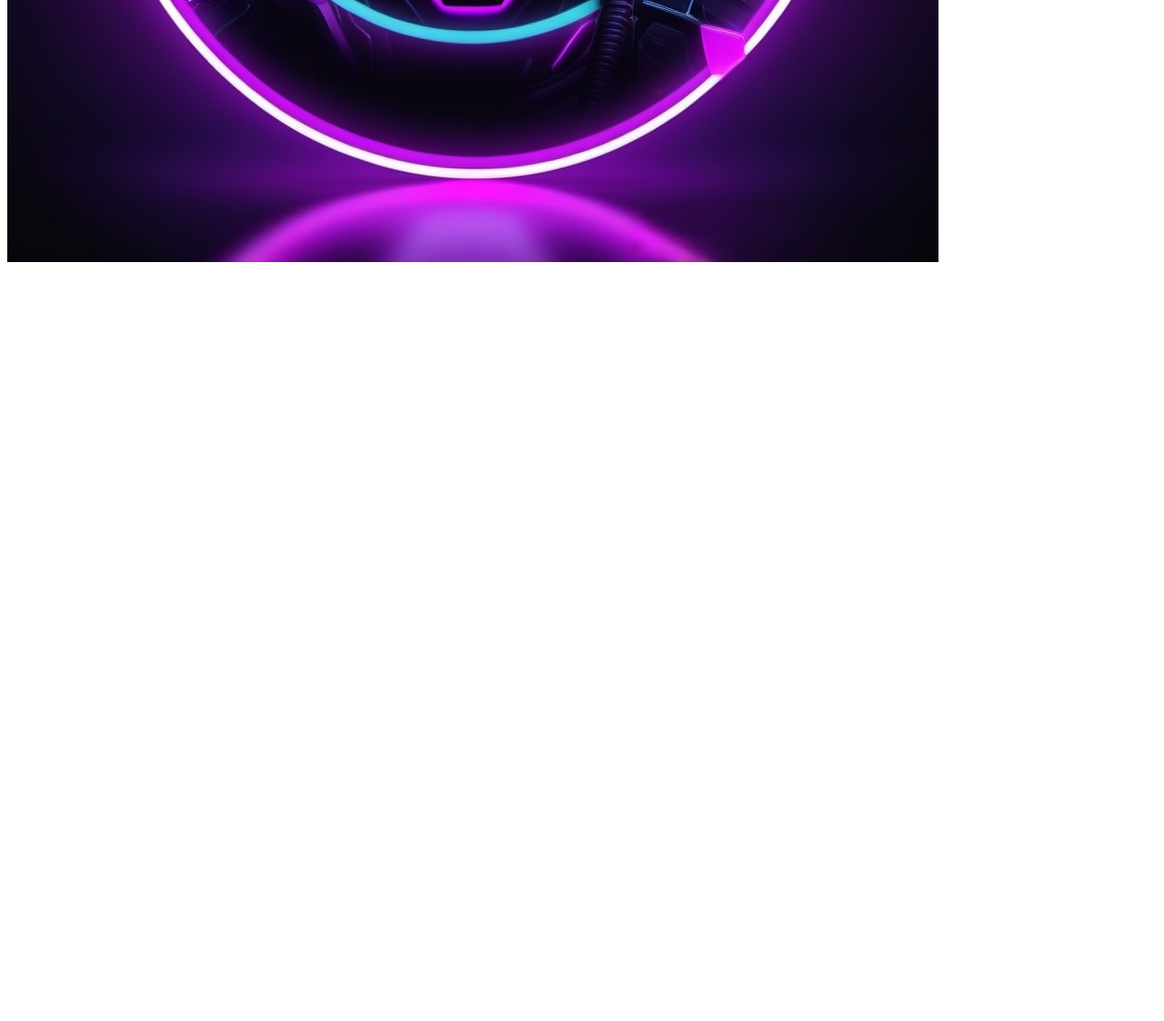
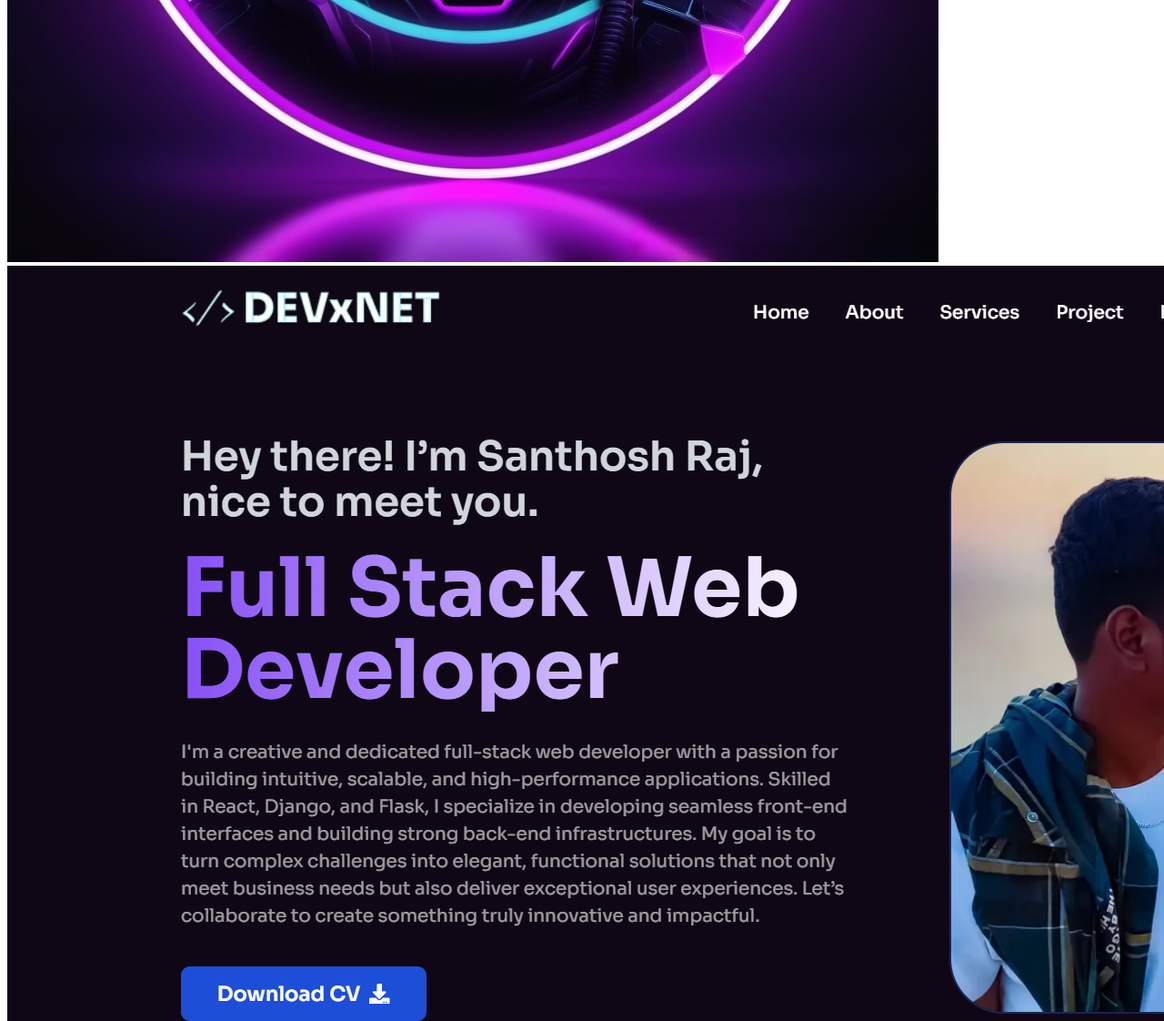
Before and after one commit to sandyddeveloper/Banners, a plain HTML site: page index.html in a window 1280 px wide. Shown: the part 2856-3978 px from the top of the page at 91% size. Before the commit the page ends 3156 px from the top, so only its background shows below. Drawn offline with Linux system fonts and the light colour scheme.

Commit message:
Update index.html

```diff
--- a/index.html
+++ b/index.html
@@ -10,5 +10,6 @@
     <img src="static/img/profile.jpg" alt="image">
     <img src="static/img/Thumbnail.png" alt="image">
     <img src="static/img/profile_discord.jpg" alt="image">
+    <img src="static/img/portfolio.png" alt="image">
 </body>
 </html>
```
